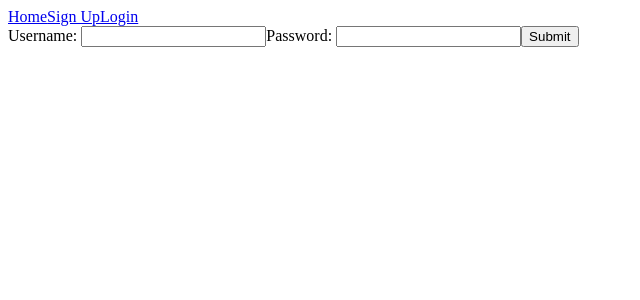
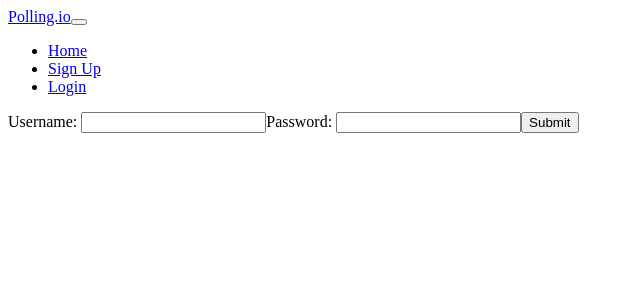
Before and after one commit to jcee-io/Polling.io, a React app: page /login in a window 1280 px wide. Shown: the top 300 px of the page, without its empty margins (0-640 px from the left). Built offline with nearby package versions, Linux system fonts and the light colour scheme; the HTML template or start-up script is replaced by a standard one.

Commit message:
bootstrap navbar configured

```diff
--- a/src/Components/Header.jsx
+++ b/src/Components/Header.jsx
@@ -3,25 +3,41 @@
 
 
 const NormalHeader = () => (
-	<nav>
-	  <Link to="/">Home</Link>
-  	<Link to="/signup">Sign Up</Link>
-    <Link to="/login">Login</Link>
-	</nav>
+	<ul className="navbar-nav">
+    <li className="nav-item active">
+	    <Link className="nav-link" to="/">Home</Link>
+    </li>
+    <li className="nav-item">
+  	  <Link className="nav-link" to="/signup">Sign Up</Link>
+    </li>
+    <li className="nav-item">
+      <Link className="nav-link" to="/login">Login</Link>
+    </li>
+	</ul>
 );
 
 const SecretHeader = () => (
-	<nav>
-    <Link to="/">Home</Link>
-  	<Link to="/logout">Logout</Link>
-	</nav>
+	<ul className="navbar-nav">
+    <li className="nav-item active">
+      <Link className="nav-link" to="/">Home</Link>
+    </li>
+    <li className="nav-item">
+  	  <Link className="nav-link" to="/logout">Logout</Link>
+    </li>
+	</ul>
 );
 
 export default props => (
-	<div>
-  {props.authenticated ?
-  	<SecretHeader /> :
-  	<NormalHeader />
-  }
-  </div>
+  <nav className="navbar navbar-expand-lg navbar-light bg-light">
+    <a className="navbar-brand" href="#">Polling.io</a>
+    <button className="navbar-toggler" type="button" data-toggle="collapse" data-target="#navbarNavDropdown" aria-controls="navbarNavDropdown" aria-expanded="false" aria-label="Toggle navigation">
+      <span className="navbar-toggler-icon"></span>
+    </button>
+    <div className="collapse navbar-collapse" id="navbarNavDropdown">
+      {props.authenticated ?
+        <SecretHeader /> :
+        <NormalHeader />
+      }
+    </div>
+  </nav>
 );
```
Also changed, not shown: 1 other file (tests, documents, lock files or other folders).
